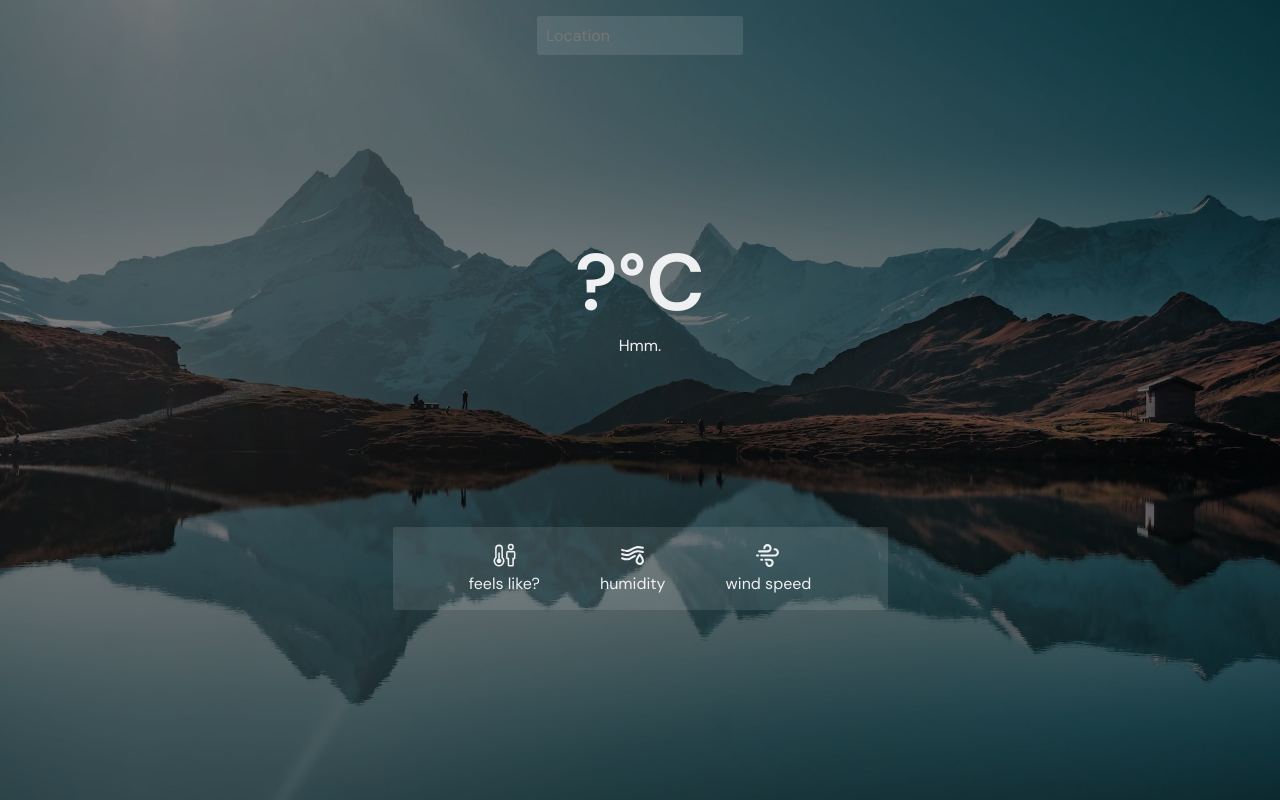
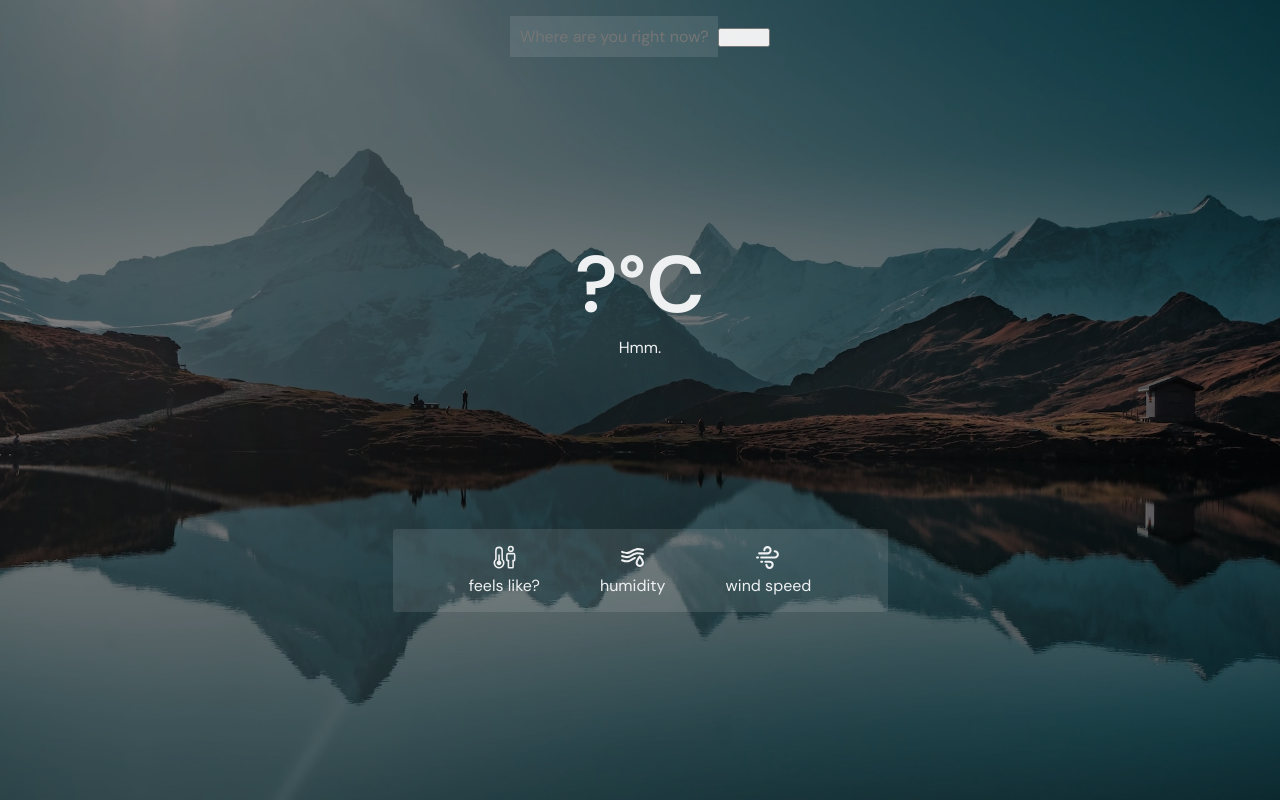
Before and after one commit to jdichh/obligatory-weather-app-react, a React (Vite) app: page / in a window 1280 px wide. Built offline with nearby package versions, Linux system fonts and the light colour scheme.

Commit message:
added a "find my location" button

```diff
--- a/src/App.jsx
+++ b/src/App.jsx
@@ -6,14 +6,23 @@ const App = () => {
   const [data, setData] = useState({});
   const [location, setLocation] = useState("");
 
+  const getCoordinates = () => {
+    navigator.geolocation.getCurrentPosition(async (position) => {
+      const { latitude, longitude } = position.coords;
+      axios
+        .get(`https://api.openweathermap.org/data/2.5/weather?lat=${latitude}&lon=${longitude}&appid=${import.meta.env.VITE_API_KEY}&units=metric`)
+        .then((response) => {
+          setData(response.data);
+          // console.log(response.data);
+        });
+      setLocation("");
+    });
+  };
+
   const searchLocation = (event) => {
     if (event.key == "Enter") {
       axios
-        .get(
-          `https://api.openweathermap.org/data/2.5/weather?q=${location}&appid=${
-            import.meta.env.VITE_API_KEY
-          }&units=metric`
-        )
+        .get(`https://api.openweathermap.org/data/2.5/weather?q=${location}&appid=${import.meta.env.VITE_API_KEY}&units=metric`)
         .then((response) => {
           setData(response.data);
           // console.log(response.data);
@@ -30,8 +39,13 @@ const App = () => {
           value={location}
           onChange={(event) => setLocation(event.target.value)}
           onKeyPress={searchLocation}
-          placeholder="Location"
+          placeholder="Where are you right now?"
         />
+        <button
+          className="findMeButton"
+          onClick={getCoordinates}
+        >Find Me
+        </button>
       </div>
       <div className="container">
         <div className="top">
--- a/src/index.css
+++ b/src/index.css
@@ -44,9 +44,8 @@ svg {
 .search input {
   font-family: "DM Sans", sans-serif;
   font-size: 1rem;
-  border-radius: 3px;
   background: rgba(255, 255, 255, 0.1);
-  border: 1px solid rgba(255, 255, 255, 0);
+  border: 2px solid rgba(255, 255, 255, 0);
   padding: 0.5rem 0.5rem;
 }
 
```
